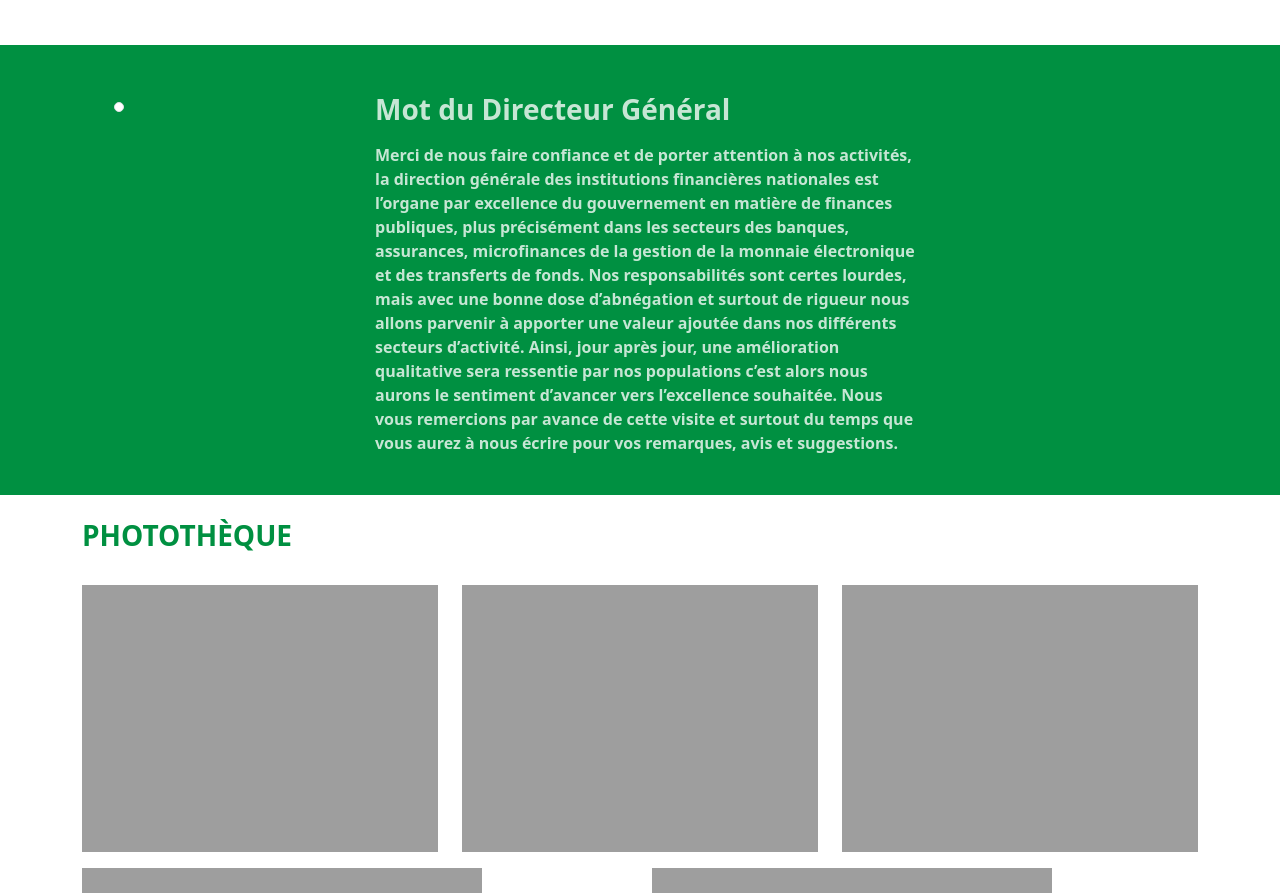
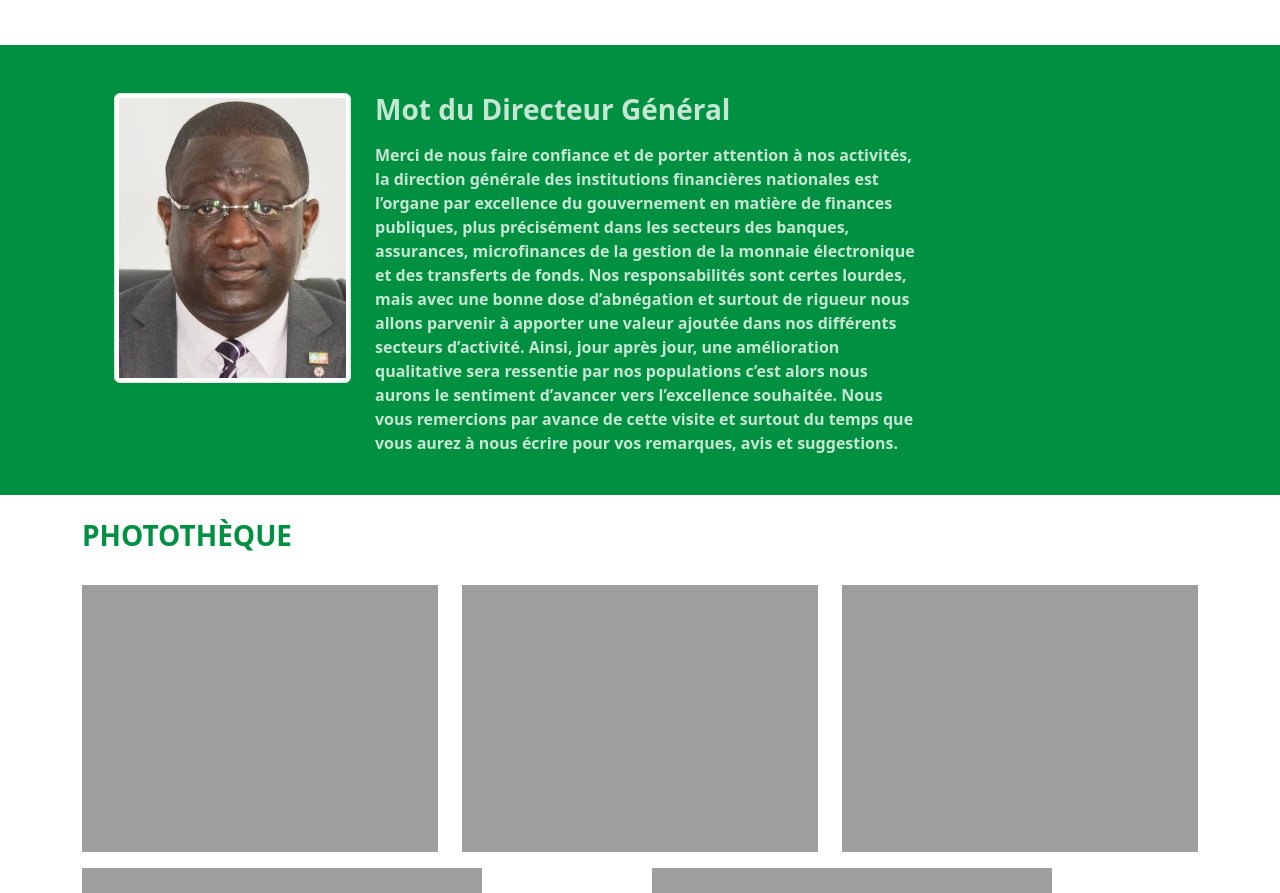
Before and after one commit to Chancel18/dgifn.site.io, a plain HTML site: page index.html in a window 1280 px wide. Shown: the part 933-1826 px from the top of the page. Drawn offline with Linux system fonts and the light colour scheme; the site is published under a folder, as on GitHub Pages, so addresses that start at the root find nothing.

Commit message:
Add director picture

```diff
--- a/index.html
+++ b/index.html
@@ -313,7 +313,7 @@
                 <div class="row">
                     <div class="col-md-3 ms-2">
                         <div class="mt-4 ms-4">
-                            <img src="/assets/img/image001.jpg" class="img-fluid img-thumbnail" width="250" alt=""
+                            <img src="assets/img/image001.jpg" class="img-fluid img-thumbnail" width="250" alt=""
                                 srcset="">
                         </div>
                     </div>
```
